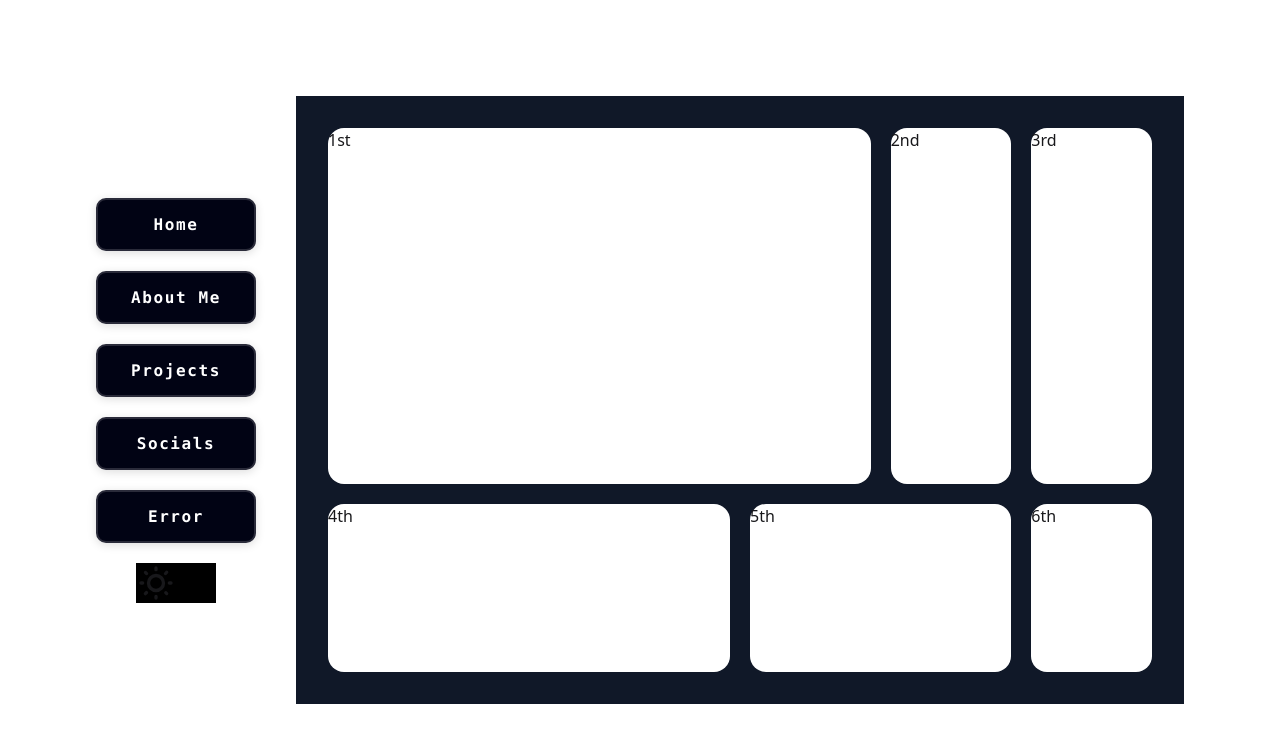
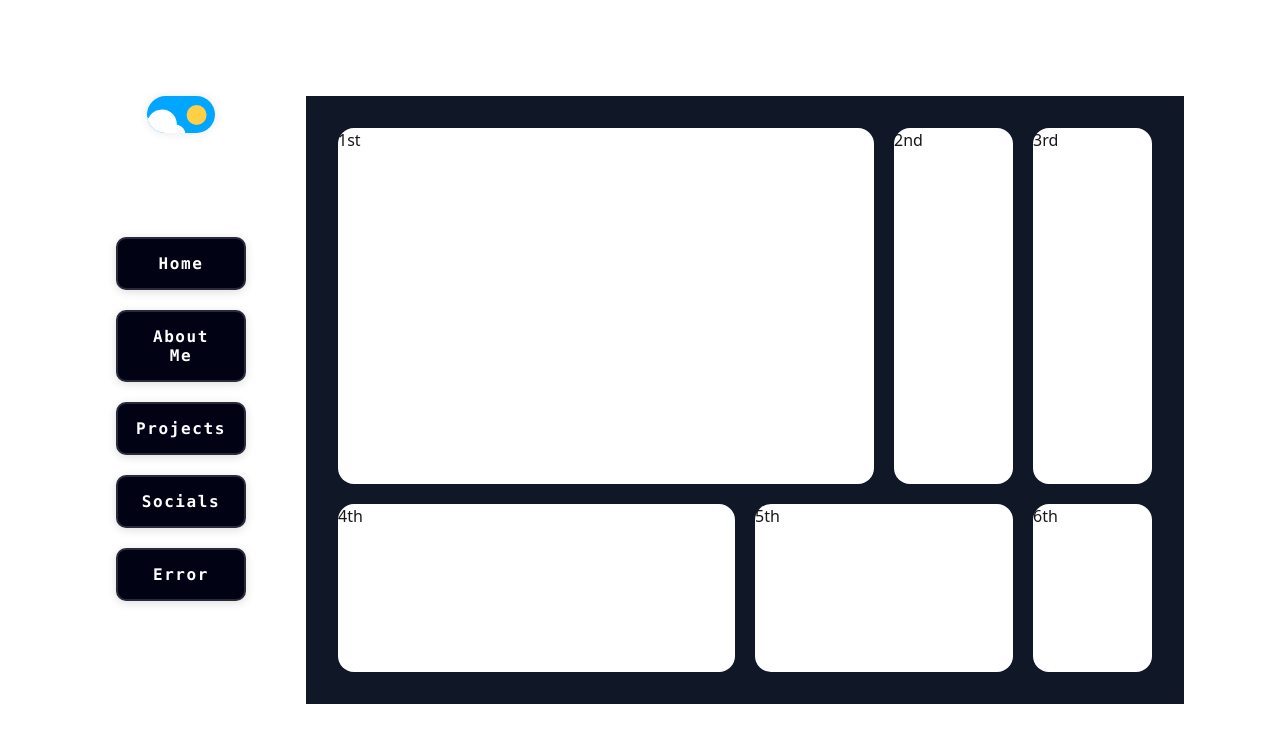
Before and after one commit to RabbitFactory/My_Portfolio, a React (Vite) app: page / in a window 1280 px wide. Shown: the top 742 px of the page. Built offline with nearby package versions, Linux system fonts and the light colour scheme.

Commit message:
perfected the theme changer replacement

```diff
--- a/src/components/Buttons.jsx
+++ b/src/components/Buttons.jsx
@@ -5,7 +5,6 @@ const Button = ({ label }) => {
     <StyledWrapper>
       <button className="ui-btn">
       <span>{label}</span>
-
       </button>
     </StyledWrapper>
   );
@@ -32,7 +31,7 @@ const StyledWrapper = styled.div`
   /* button settings 👆 */
 
   .ui-btn {
-  width: 160px;
+  width: 130px;
     box-sizing: border-box;
     padding: var(--btn-padding);
     display: flex;
--- a/src/components/Navbar.jsx
+++ b/src/components/Navbar.jsx
@@ -1,11 +1,16 @@
 import { Link } from "react-router-dom";
-import ThemeController from "./ThemeController";
 import Buttons from "./Buttons";
+import ThemeButton from "./ThemeButton";
 
 const Navbar = () => {
   return (
-    <div className="flex flex-col justify-between items-center gap-5 ">
-      <div className="flex md:flex-col flex-wrap gap-5">
+    <div className="flex flex-col justify-between h-full items-center">
+      <div>
+          <ThemeButton></ThemeButton>
+        </div>
+
+      <div className="flex md:flex-col flex-wrap gap-5 m-5 justify-center items-center">
+
         <Link to="/">
           <Buttons label="Home" />
         </Link>
@@ -21,10 +26,12 @@ const Navbar = () => {
         <Link to="/text">
           <Buttons label="Error" />
         </Link>
+
       </div>
-      <div className="w-20 bg-black">
-        <ThemeController />
+      <div>
+        {/* this is for aligning the links.don't delete this by mistake remember */}
       </div>
+
     </div>
   )
 }
--- /dev/null
+++ b/src/components/ThemeButton.jsx
@@ -0,0 +1,125 @@
+import { useEffect, useState } from "react";
+import styled from "styled-components";
+
+const ThemeButton = () => {
+  const [theme, setTheme] = useState(() => localStorage.getItem("theme") || "light");
+
+  useEffect(() => {
+    document.documentElement.setAttribute("data-theme", theme);
+    localStorage.setItem("theme", theme);
+  }, [theme]);
+
+  const toggleTheme = () => setTheme((prev) => (prev === "light" ? "dark" : "light"));
+
+  return (
+    <StyledWrapper>
+      <label className="switch">
+        <input type="checkbox" onChange={toggleTheme} checked={theme === "light"} />
+        <span className="slider">
+          <div className="star star_1" />
+          <div className="star star_2" />
+          <div className="star star_3" />
+          <svg viewBox="0 0 16 16" className="cloud_1 cloud">
+            <path transform="matrix(.77976 0 0 .78395-299.99-418.63)" fill="#fff" d="m391.84 540.91c-.421-.329-.949-.524-1.523-.524-1.351 0-2.451 1.084-2.485 2.435-1.395.526-2.388 1.88-2.388 3.466 0 1.874 1.385 3.423 3.182 3.667v.034h12.73v-.006c1.775-.104 3.182-1.584 3.182-3.395 0-1.747-1.309-3.186-2.994-3.379.007-.106.011-.214.011-.322 0-2.707-2.271-4.901-5.072-4.901-2.073 0-3.856 1.202-4.643 2.925" />
+          </svg>
+        </span>
+      </label>
+    </StyledWrapper>
+  );
+};
+
+const StyledWrapper = styled.div`
+  .switch {
+    font-size: 17px;
+    position: relative;
+    display: inline-block;
+    width: 4em;
+    height: 2.2em;
+    border-radius: 30px;
+    box-shadow: 0 0 10px rgba(0, 0, 0, 0.1);
+  }
+
+  .switch input {
+    opacity: 0;
+    width: 0;
+    height: 0;
+  }
+
+  .slider {
+    position: absolute;
+    cursor: pointer;
+    top: 0;
+    left: 0;
+    right: 0;
+    bottom: 0;
+    background-color: #2a2a2a;
+    transition: 0.4s;
+    border-radius: 30px;
+    overflow: hidden;
+  }
+
+  .slider:before {
+    position: absolute;
+    content: "";
+    height: 1.2em;
+    width: 1.2em;
+    border-radius: 20px;
+    left: 0.5em;
+    bottom: 0.5em;
+    transition: 0.4s;
+    transition-timing-function: cubic-bezier(0.81, -0.04, 0.38, 1.5);
+    box-shadow: inset 8px -4px 0px 0px #fff;
+  }
+
+  .switch input:checked + .slider {
+    background-color: #00a6ff;
+  }
+
+  .switch input:checked + .slider:before {
+    transform: translateX(1.8em);
+    box-shadow: inset 15px -4px 0px 15px #ffcf48;
+  }
+
+  .star {
+    background-color: #fff;
+    border-radius: 50%;
+    position: absolute;
+    width: 5px;
+    transition: all 0.4s;
+    height: 5px;
+  }
+
+  .star_1 {
+    left: 2.5em;
+    top: 0.5em;
+  }
+
+  .star_2 {
+    left: 2.2em;
+    top: 1.2em;
+  }
+
+  .star_3 {
+    left: 3em;
+    top: 0.9em;
+  }
+
+  .switch input:checked ~ .slider .star {
+    opacity: 0;
+  }
+
+  .cloud {
+    width: 3.5em;
+    position: absolute;
+    bottom: -1.4em;
+    left: -1.1em;
+    opacity: 0;
+    transition: all 0.4s;
+  }
+
+  .switch input:checked ~ .slider .cloud {
+    opacity: 1;
+  }
+`;
+
+export default ThemeButton;
--- a/src/components/ThemeController.jsx
+++ b/src/components/ThemeController.jsx
@@ -12,7 +12,7 @@ const ThemeController = () => {
 
     return (
         <label className="swap swap-rotate">
-            <input type="checkbox" onChange={toggleTheme} checked={theme === "light"} />
+            <input className="" type="checkbox" onChange={toggleTheme} checked={theme === "light"} />
             <svg className="swap-on h-10 w-10 fill-current" xmlns="http://www.w3.org/2000/svg" viewBox="0 0 24 24">
                 <path d="M5.64,17l-.71.71a1,1,0,0,0,0,1.41,1,1,0,0,0,1.41,0l.71-.71A1,1,0,0,0,5.64,17ZM5,12a1,1,0,0,0-1-1H3a1,1,0,0,0,0,2H4A1,1,0,0,0,5,12Zm7-7a1,1,0,0,0,1-1V3a1,1,0,0,0-2,0V4A1,1,0,0,0,12,5ZM5.64,7.05a1,1,0,0,0,.7.29,1,1,0,0,0,.71-.29,1,1,0,0,0,0-1.41l-.71-.71A1,1,0,0,0,4.93,6.34Zm12,.29a1,1,0,0,0,.7-.29l.71-.71a1,1,0,1,0-1.41-1.41L17,5.64a1,1,0,0,0,0,1.41A1,1,0,0,0,17.66,7.34ZM21,11H20a1,1,0,0,0,0,2h1a1,1,0,0,0,0-2Zm-9,8a1,1,0,0,0-1,1v1a1,1,0,0,0,2,0V20A1,1,0,0,0,12,19ZM18.36,17A1,1,0,0,0,17,18.36l.71.71a1,1,0,0,0,1.41,0,1,1,0,0,0,0-1.41ZM12,6.5A5.5,5.5,0,1,0,17.5,12,5.51,5.51,0,0,0,12,6.5Zm0,9A3.5,3.5,0,1,1,15.5,12,3.5,3.5,0,0,1,12,15.5Z" />
             </svg>
```
